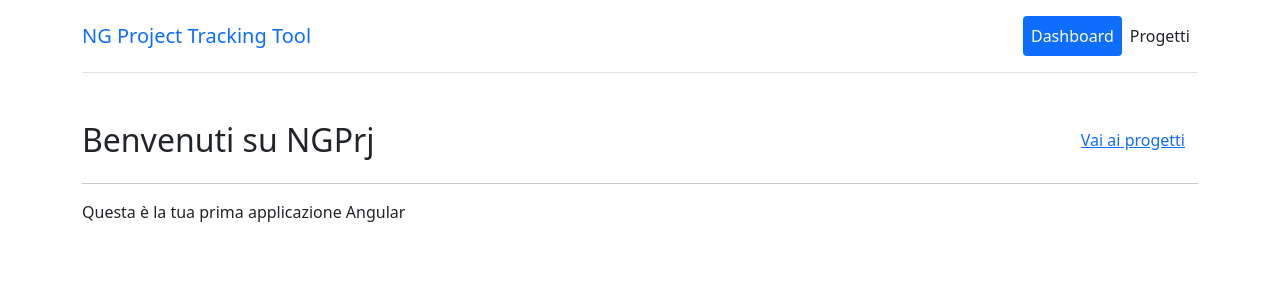
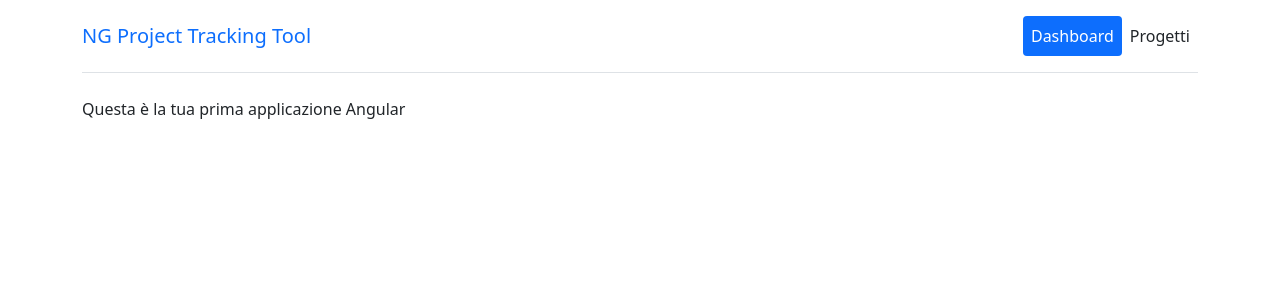
Before and after one commit to MarziaCulotta/angular-ngtask-application, an Angular app: page /home in a window 1280 px wide. Shown: the top 300 px of the page. Built offline with nearby package versions, Linux system fonts and the light colour scheme.

Commit message:
feat: add ProjectModule + lazy loading

```diff
--- a/src/app/app-routing.module.ts
+++ b/src/app/app-routing.module.ts
@@ -1,14 +1,13 @@
 import { NgModule } from "@angular/core";
 import { Routes, RouterModule } from '@angular/router';
-
 import { HomeComponent } from "./modules/dashboard/pages/home/home.component";
-import { ProjectDashboardComponent } from "./modules/project/pages/project-dashboard/project-dashboard.component";
-import { ProjectDetailComponent } from "./modules/project/pages/project-detail/project-detail.component";
 
 const routes: Routes = [
-  { path: "projects/detail/:id", component: ProjectDetailComponent },
-  { path: 'projects', component: ProjectDashboardComponent },
   { path: 'home', component: HomeComponent },
+  {
+    path: 'projects',
+    loadChildren: () => import('./modules/project/project.module').then(m => m.ProjectModule)
+  },
   { path: '', redirectTo:'/home', pathMatch:'full'},
   { path: '**', redirectTo:'/home' }
 ];
--- a/src/app/modules/dashboard/pages/home/home.component.html
+++ b/src/app/modules/dashboard/pages/home/home.component.html
@@ -1,6 +1,6 @@
-<ngprj-section-header
+<!-- <ngprj-section-header
   [title]="'Benvenuti su NGPrj'"
   [button]="{ label: 'Vai ai progetti', link: '/projects' }">
-</ngprj-section-header>
+</ngprj-section-header> -->
 
 <p>Questa è la tua prima applicazione Angular</p>
--- /dev/null
+++ b/src/app/modules/project/pages/project.component.ts
@@ -0,0 +1,15 @@
+import { Component, OnInit } from '@angular/core';
+
+@Component({
+  selector: 'ngprj-project',
+  template: `<router-outlet><router-outlet>`
+})
+
+export class ProjectComponent implements OnInit {
+
+  constructor() { }
+
+  ngOnInit(): void {
+  }
+
+}
```
Also changed, not shown: src/app/app.module.ts (+1 -12 lines), src/app/modules/project/project-routing.module.ts (added, +30 -0 lines), src/app/modules/project/project.module.ts (added, +31 -0 lines).
